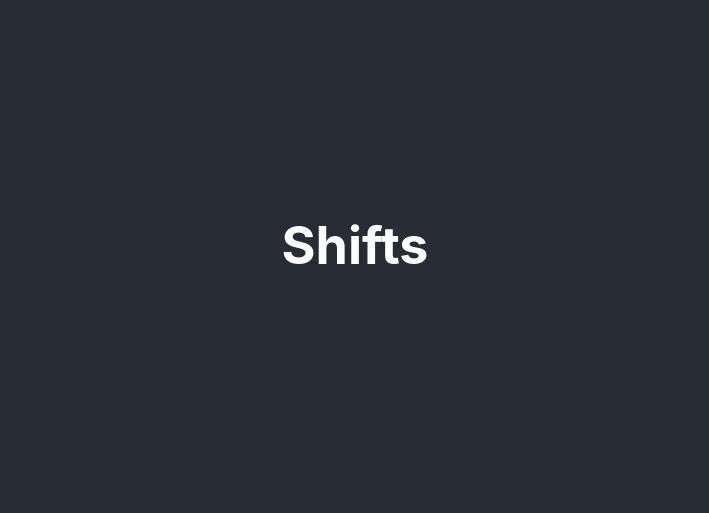
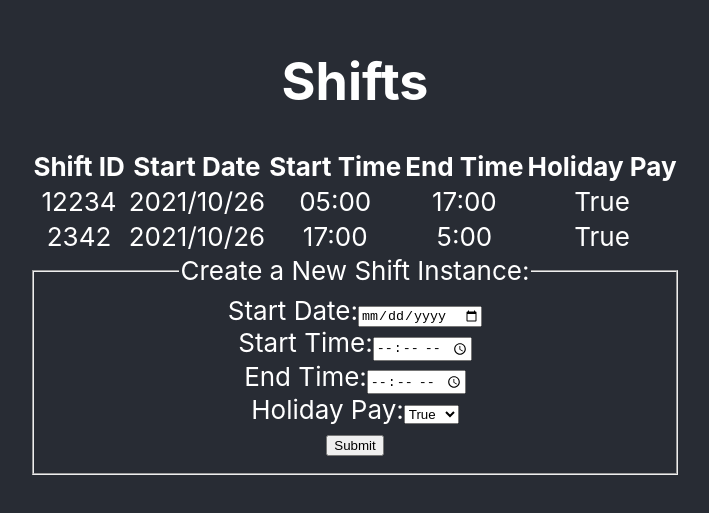
Before and after one commit to jadonprocter/group62_cs340, a React (Create React App) app in the folder emergency-response-ui/: page /shifts in a window 1280 px wide. Shown: the part 155-668 px from the top of the page, without its empty margins (285-994 px from the left). Built offline with nearby package versions, Linux system fonts and the light colour scheme.

Commit message:
Added table to shifts, added search ability to reports

```diff
--- /dev/null
+++ b/emergency-response-ui/src/components/ReportSearch.js
@@ -0,0 +1,34 @@
+import React, { useState } from "react";
+
+function ReportSearch(){
+    const [searchCol, setsearchCol] = useState()
+    const [searchVal, setsearchVal] = useState()
+
+    //define function to get the results after form submitted
+    const getReports = () => {
+        //use search col to fill in select query
+        return
+    }
+
+    return(
+        <div>
+            <fieldset>
+                <legend>Search for a Report:</legend>
+                <label>Select Category:
+                    <select value={searchCol} onChange={e => setsearchCol(e.target.value)}>
+                        <option>Shift ID</option>
+                        <option>Author ID</option>
+                        <option>Patient Last Name</option>
+                    </select>
+                    <input
+                        type="search"
+                        value={searchVal}
+                        placeholder="Enter Search Term"
+                        onChange={e => setsearchVal(e.target.value)}/>
+                </label>
+            </fieldset>
+        </div>
+    )
+}
+
+export default ReportSearch
--- a/emergency-response-ui/src/components/ReportTable.js
+++ b/emergency-response-ui/src/components/ReportTable.js
@@ -21,7 +21,7 @@ function ReportTable({afterreports}) {
                 <tbody>
                     {/*Map the reports to a table row. Use the report ID as the key. NOTE - still need
                     to add delete and edit functionality if wanted*/}
-                    {afterreports.map((afterreport) => <ReportTableRow afterreport={afterreport} key={afterreport.afterreportID}></ReportTableRow>)}
+                    {afterreports.map((afterreport) => <ReportTableRow afterreport={afterreport} key={afterreport.reportID}></ReportTableRow>)}
                 </tbody>
             </table>
         </div>
--- /dev/null
+++ b/emergency-response-ui/src/components/ShiftForm.js
@@ -0,0 +1,82 @@
+import React, {useState} from "react";
+import {useHistory} from 'react-router-dom'
+
+function ShiftForm() {
+
+    const history = useHistory()
+
+    //define starting conditions for the form based on if a report was passed in
+
+    const [startDate, setstartDate] = useState('')
+    const [startTime, setstartTime] = useState('')
+    const [endTime, setendTime] = useState('')
+    const [holidayPay, setholidayPay] = useState('')
+
+    //define the function to create a new report
+    const newShift = async (e) => {
+        e.preventDefault()
+        history.push('/shifts')
+        return
+        /* DISABLING UNTIL BACKEND IS UP
+        e.preventDefault()
+        const formInfo = {name, reps, weight, unit, date};
+        const response = await fetch('/exercises', {
+            method: 'POST',
+            body: JSON.stringify(formInfo),
+            headers: {
+                'Content-Type': 'application/json',
+            },
+        });
+        if (response.status === 201) {
+            alert('Exercise successfully created!')
+        } else {
+            alert(`Failed to create exercise. Response code ${response.status}.`)
+        };
+        history.push("/"); */
+    };
+
+    return (
+        <div>
+            <form>
+                <fieldset>
+                    <legend>Create a New Shift Instance:</legend>
+                    <div>
+                        <label>Start Date:
+                            <input
+                                type="date"
+                                value={startDate}
+                                onChange={e => setstartDate(e.target.value)} />
+                        </label>
+                    </div>
+                    <div>
+                        <label>Start Time:
+                            <input
+                                type="time"
+                                value={startTime}
+                                onChange={e => setstartTime(e.target.value)}/>
+                        </label>
+                    </div>
+                    <div>
+                        <label>End Time:
+                            <input
+                                type="time"
+                                value={endTime}
+                                onChange={e => setendTime(e.target.value)}/>
+                        </label>
+                    </div>
+                    <div>
+                        <label>Holiday Pay:
+                            <select value={holidayPay} onChange={e => setholidayPay(e.target.value)}>
+                                <option>True</option>
+                                <option>False</option>
+                            </select>
+                        </label>
+                    </div>
+                    <button onClick={newShift}>Submit</button>
+                </fieldset>
+            </form>
+        </div>
+    )
+}
+
+export default ShiftForm
--- /dev/null
+++ b/emergency-response-ui/src/components/ShiftRow.js
@@ -0,0 +1,15 @@
+import React from "react";
+
+function ShiftRow({shift}) {
+    return(
+        <tr>
+            <td>{shift.shiftID}</td>
+            <td>{shift.startDate}</td>
+            <td>{shift.startTime}</td>
+            <td>{shift.endTime}</td>
+            <td>{shift.holidayPay}</td>
+        </tr>
+    )
+}
+
+export default ShiftRow
--- /dev/null
+++ b/emergency-response-ui/src/components/ShiftTable.js
@@ -0,0 +1,26 @@
+import React from "react";
+import ShiftRow from "./ShiftRow";
+
+function ShiftTable({shifts}){
+
+    return(
+        <div>
+            <table>
+                <thead>
+                    <tr>
+                        <th>Shift ID</th>
+                        <th>Start Date</th>
+                        <th>Start Time</th>
+                        <th>End Time</th>
+                        <th>Holiday Pay</th>
+                    </tr>
+                </thead>
+                <tbody>
+                    {shifts.map((shift) => <ShiftRow shift={shift} key={shift.shiftID}></ShiftRow>)}
+                </tbody>
+            </table>
+        </div>
+    )
+}
+
+export default ShiftTable
--- a/emergency-response-ui/src/pages/ReportsPage.js
+++ b/emergency-response-ui/src/pages/ReportsPage.js
@@ -1,6 +1,7 @@
 import React from "react";
 import { useState, useEffect } from "react";
 import { Link } from "react-router-dom";
+import ReportSearch from "../components/ReportSearch";
 import ReportTable from "../components/ReportTable";
 
 function ReportsPage() {
@@ -48,6 +49,7 @@ function ReportsPage() {
             bottom. Pass in reports list to report table for population. */}
             <ReportTable afterreports={afterreports} />
             <Link to='/createreport'>Create New Report</Link>
+            <ReportSearch />
         </div>
     )
 }
--- a/emergency-response-ui/src/pages/Shifts.js
+++ b/emergency-response-ui/src/pages/Shifts.js
@@ -1,9 +1,38 @@
-import React from "react";
+import React, { useEffect, useState } from "react";
+import ShiftForm from "../components/ShiftForm";
+import ShiftTable from "../components/ShiftTable";
 
 function ShiftsPage() {
+    const [shifts, setShifts] = useState([])
+
+    //grab shifts from backend
+    const getShifts = () => {
+        //dummy data to start
+        setShifts([{
+            shiftID: 12234,
+            startDate: '2021/10/26',
+            startTime: '05:00',
+            endTime: '17:00',
+            holidayPay: "True"
+        },
+        {
+            shiftID: 2342,
+            startDate: '2021/10/26',
+            startTime: '17:00',
+            endTime: '5:00',
+            holidayPay: "True"
+        }])
+    }
+
+    useEffect(() => {
+        getShifts()
+    },[])
+
     return (
         <div>
             <h1>Shifts</h1>
+            <ShiftTable shifts={shifts}></ShiftTable>
+            <ShiftForm></ShiftForm>
         </div>
     )
 }
```
Also changed, not shown: 1 other file (tests, documents, lock files or other folders).
